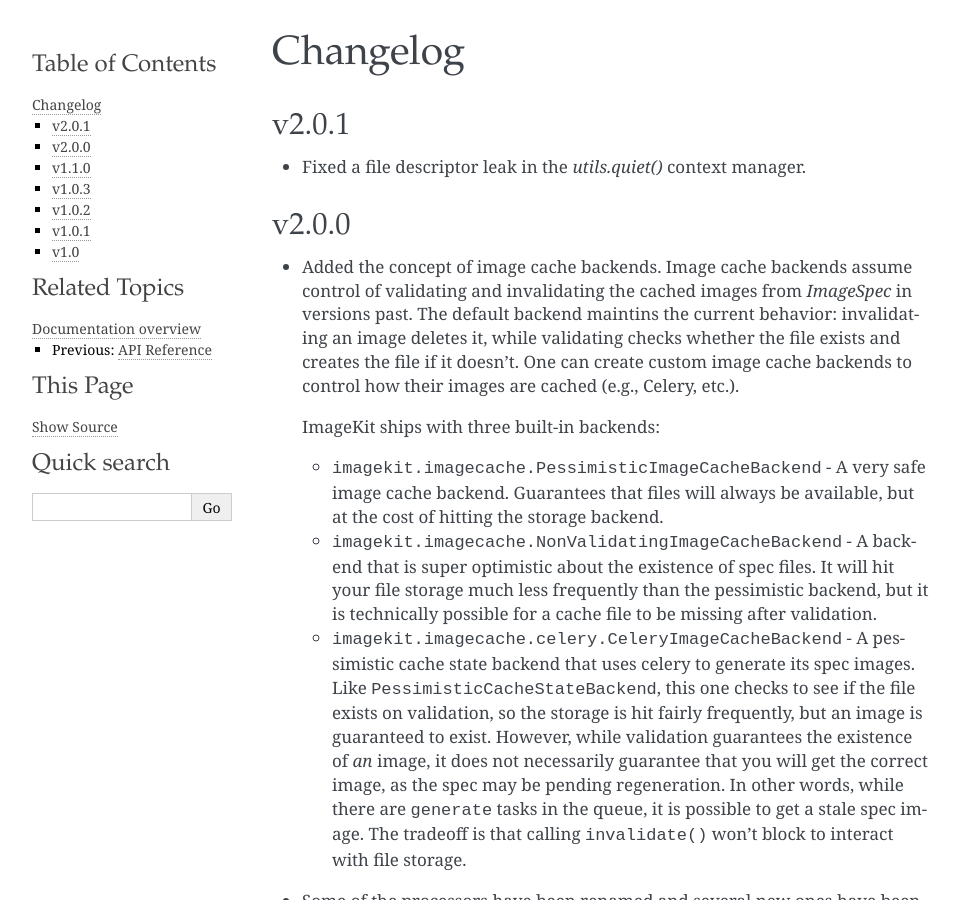
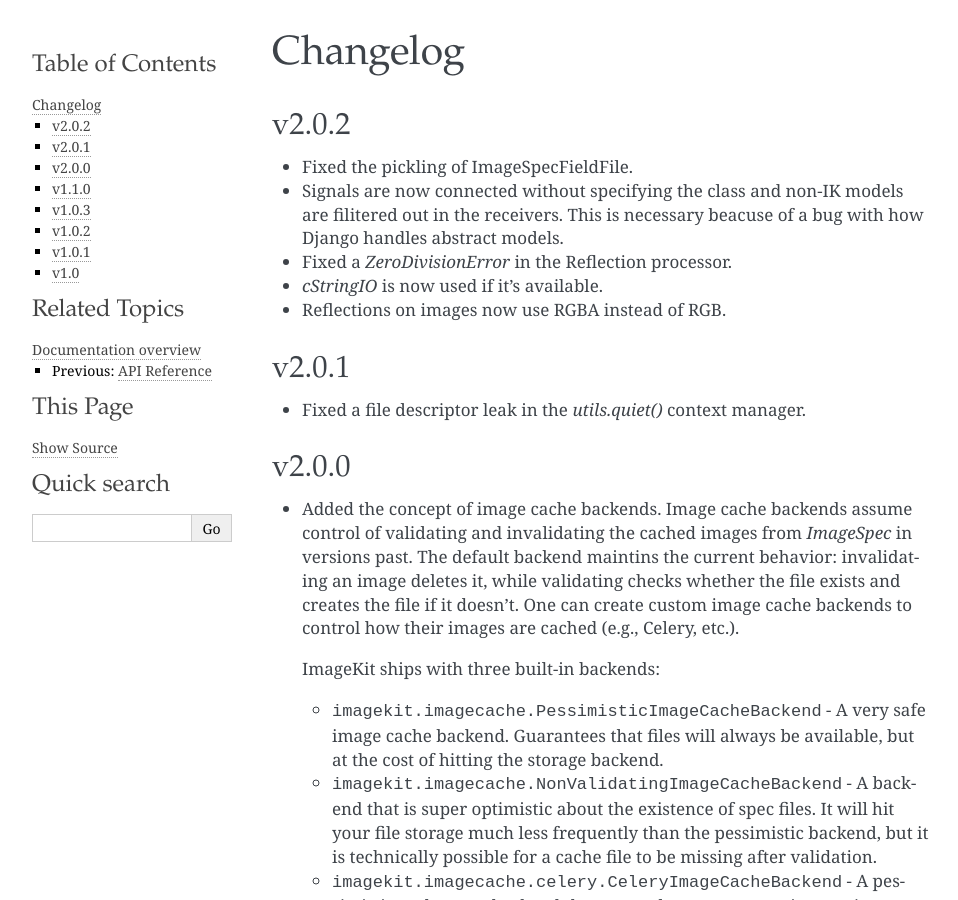
Before and after one commit to matthewwithanm/django-imagekit, a Sphinx documentation site: the page built from docs/changelog.rst, in a window 1280 px wide and 900 px high. Shown: the whole window, without its empty margins (148-1106 px from the left). Built offline with Sphinx 7.4.7, drawn with Linux system fonts in a browser that asks for light colours.

Commit message:
Changelog for 2.0.2.

```diff
--- a/docs/changelog.rst
+++ b/docs/changelog.rst
@@ -1,5 +1,16 @@
 Changelog
 =========
+
+v2.0.2
+------
+
+- Fixed the pickling of ImageSpecFieldFile.
+- Signals are now connected without specifying the class and non-IK models
+  are filitered out in the receivers. This is necessary beacuse of a bug
+  with how Django handles abstract models.
+- Fixed a `ZeroDivisionError` in the Reflection processor.
+- `cStringIO` is now used if it's available.
+- Reflections on images now use RGBA instead of RGB.
 
 v2.0.1
 ------
```
